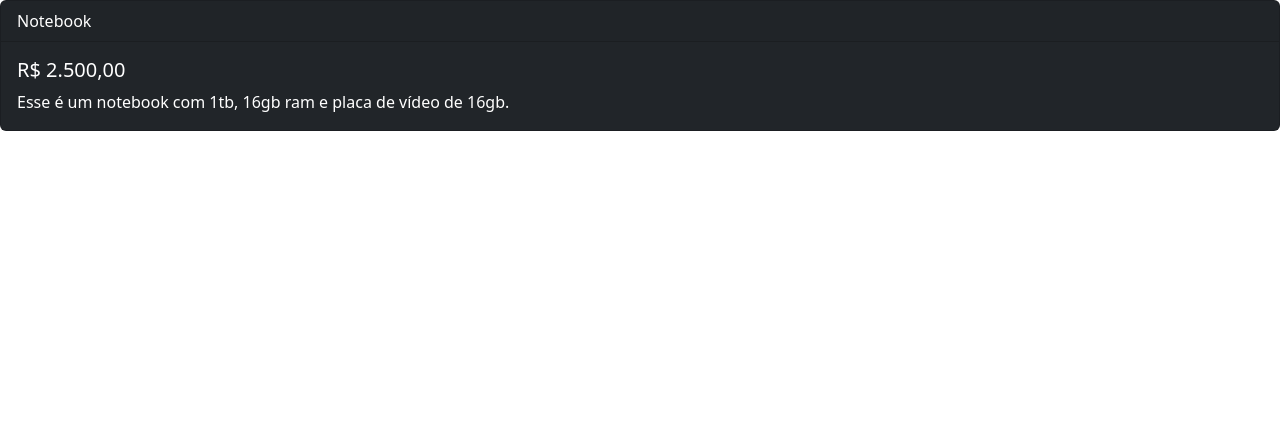
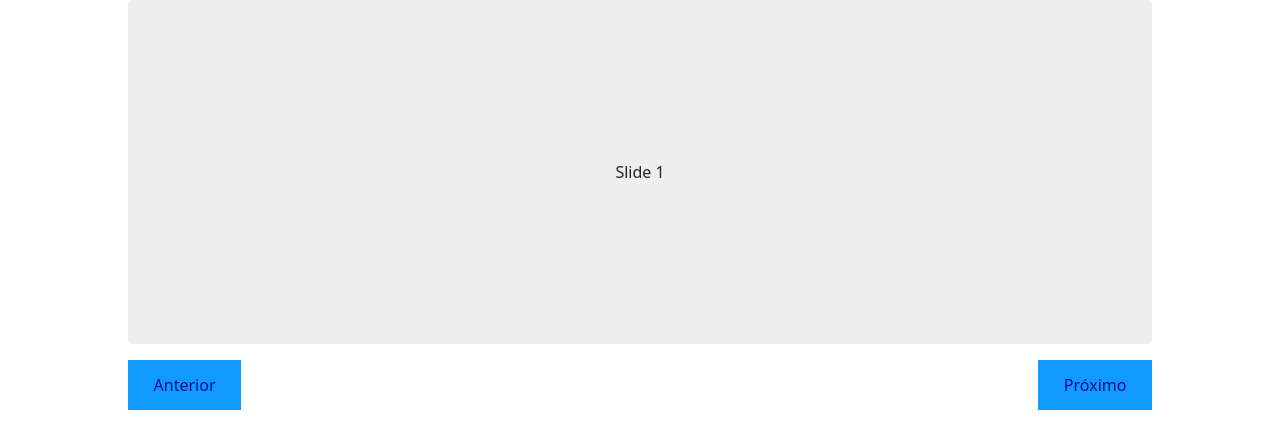
Before and after one commit to Pavanelli7/React, a React (Vite) app in the folder ferramentas-de-automacao/: page / in a window 1280 px wide. Shown: the top 448 px of the page. Built offline with nearby package versions, Linux system fonts and the light colour scheme.

Commit message:
Tópico/Animações/slide

```diff
--- a/ferramentas-de-automacao/index.html
+++ b/ferramentas-de-automacao/index.html
@@ -4,7 +4,7 @@
 <head>
   <meta charset="UTF-8" />
   <meta name="viewport" content="width=device-width, initial-scale=1.0" />
-  <!-- <link rel="stylesheet" href="./style.css" /> -->
+  <link rel="stylesheet" href="./style.css" />
   <title>React</title>
 </head>
 
--- a/ferramentas-de-automacao/src/App.css
+++ b/ferramentas-de-automacao/src/App.css
@@ -1,8 +1,12 @@
-.container {
-  height: 20px;
-  background: tomato;
+.animeLeft {
+  opacity: 0;
+  transform: scale(0.8);
+  animation: animeLeft 0.3s forwards;
 }
 
-.title {
-  color: tomato;
+@keyframes animeLeft {
+  to {
+    opacity: 1;
+    transform: initial;
+  }
 }
--- a/ferramentas-de-automacao/src/App.jsx
+++ b/ferramentas-de-automacao/src/App.jsx
@@ -1,18 +1,28 @@
 import React from 'react';
-import Card from 'react-bootstrap/Card';
+import './App.css';
+import Produto from './Produto';
+import Slide from './Slide';
 
 const App = () => {
-  const [ativo, setAtivo] = React.useState(false);
+  const slides = [
+    {
+      id: 'slide1',
+      text: 'Slide 1'
+    },
+    {
+      id: 'slide2',
+      text: 'Slide 2'
+    },
+    {
+      id: 'slide3',
+      text: 'Slide 3'
+    }
+  ]
 
   return (
-    <Card bg="dark" text='white'>
-      <Card.Header>Notebook</Card.Header>
-      <Card.Body>
-        <Card.Title>R$ 2.500,00</Card.Title>
-        <Card.Text>Esse é um notebook com 1tb, 16gb ram e placa de vídeo de 16gb.</Card.Text>
-      </Card.Body>
-    </Card >
+    <div>
+      <Slide slides={slides} />
+    </div>
   );
 };
-
 export default App;
--- a/ferramentas-de-automacao/src/Produto.jsx
+++ b/ferramentas-de-automacao/src/Produto.jsx
@@ -1,13 +1,11 @@
 import React from 'react'
-import { GlobalCOntext } from './GlobalContext';
 
 const Produto = () => {
-  const global = React.useContext(GlobalCOntext);
-  console.log(global);
-
-
-  if(global.dados === null) return null;
-  return  <div>Produto: {global.dados.map(produto => <li key={produto.id}>{produto.nome}</li>)}</div>
-}
-
+  return (
+    <div className="animeLeft">
+      <h1>Notebook</h1>
+      <span>R$ 2000</span>
+    </div>
+  );
+};
 export default Produto
--- /dev/null
+++ b/ferramentas-de-automacao/src/Slide.jsx
@@ -0,0 +1,37 @@
+import React from 'react'
+import styles from './Slide.module.css';
+
+const Slide = ({ slides }) => {
+  const [active, setActive] = React.useState(0);
+  const [position, setPosition] = React.useState(0);
+  const contentRef = React.useRef();
+
+  React.useEffect(() => {
+    const { width } = contentRef.current.getBoundingClientRect();
+    setPosition(-(width * active))
+  }, [active]);
+
+  function slidePrev() {
+    if (active > 0) setActive(active - 1)
+  }
+
+  function slideNext() {
+    if (active < slides.length - 1) setActive(active + 1)
+  }
+
+  return (
+    <section className={styles.container}>
+      <div ref={contentRef} className={styles.content} style={{ transform: `translateX(${position}px)` }}>
+        {slides.map(slide => (
+          <div key={slide.id} className={styles.item}>{slide.text}</div>
+        ))}
+      </div>
+      <nav className={styles.nav}>
+        <button onClick={slidePrev}>Anterior</button>
+        <button onClick={slideNext}>Próximo</button>
+      </nav>
+    </section>
+  )
+}
+
+export default Slide
--- /dev/null
+++ b/ferramentas-de-automacao/src/Slide.module.css
@@ -0,0 +1,25 @@
+.container {
+  overflow: hidden;
+}
+
+.content {
+  display: flex;
+  transition: transform .3s ease;
+}
+
+.item {
+  flex-shrink: 0;
+  width: 80%;
+  margin: 0 10%;
+  padding: 10rem 0;
+  background-color: #eee;
+  border-radius: 4px;
+  text-align: center;
+}
+
+.nav {
+  display: flex;
+  justify-content: space-between;
+  margin: 1rem auto;
+  width: 80%;
+}
```
